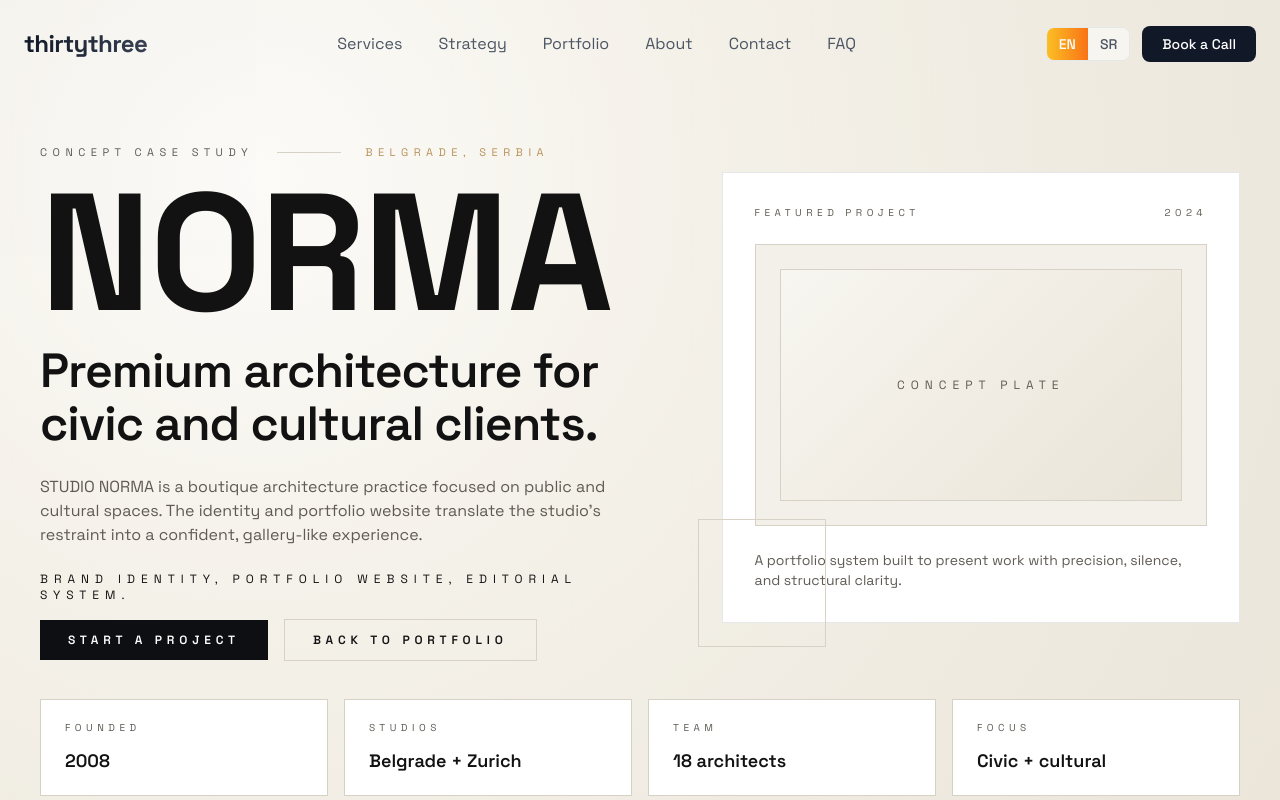
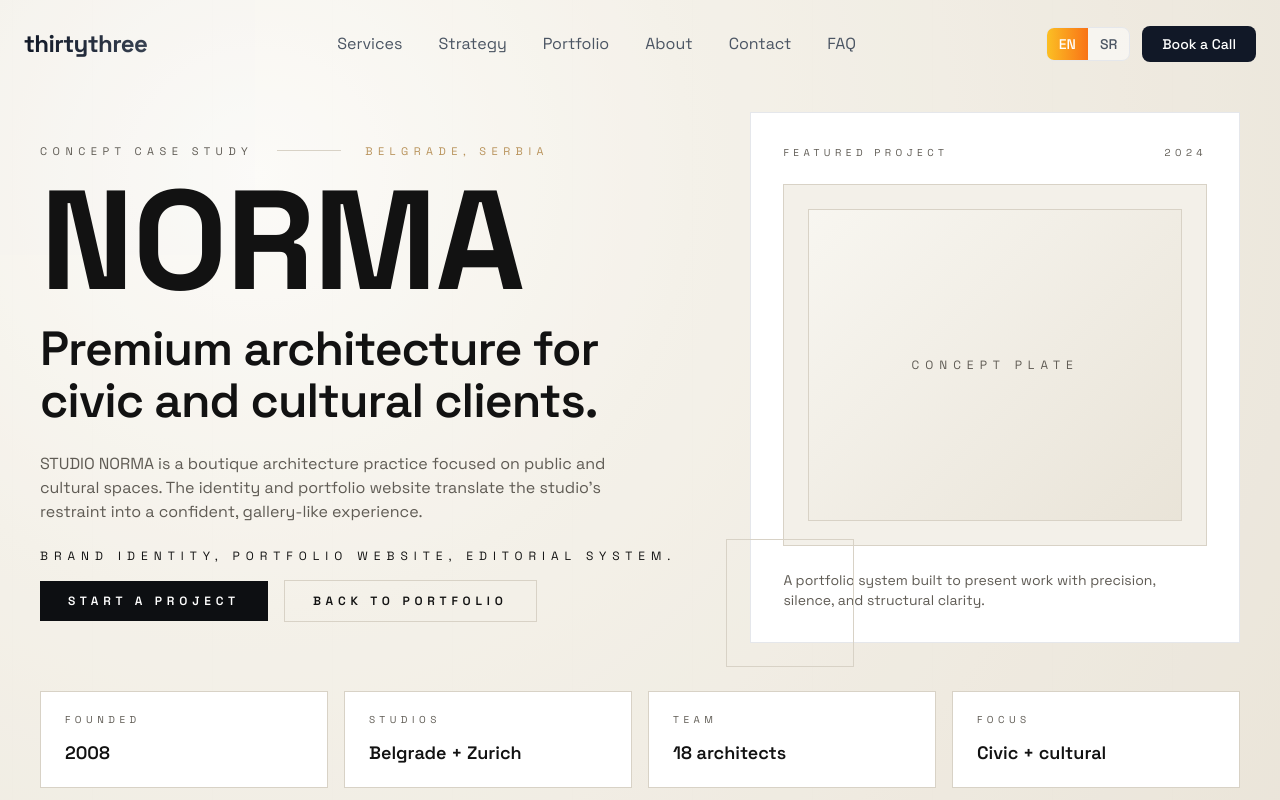
Before and after one commit to nemanja1033/thirtythree, a React (Vite) app: page /portfolio/studio-norma in a window 1280 px wide. Shown: the top 800 px of the page. Built offline with nearby package versions, Linux system fonts and the light colour scheme.

Commit message:
Update StudioNorma page

```diff
--- a/src/pages/StudioNorma.tsx
+++ b/src/pages/StudioNorma.tsx
@@ -392,7 +392,7 @@ export default function StudioNorma() {
     <div className="min-h-screen overflow-x-hidden" style={{ background: BASE }}>
       <Navbar />
 
-      <section ref={heroRef} className="relative overflow-hidden">
+      <section ref={heroRef} className="relative overflow-hidden min-h-screen flex items-center">
         <div className="absolute inset-0">
           <div
             className="absolute inset-0 opacity-70"
@@ -412,13 +412,13 @@ export default function StudioNorma() {
           />
         </div>
 
-        <motion.div style={{ y: heroShift }} className="relative z-10">
-          <div className="container mx-auto px-6 md:px-10 pt-28 md:pt-36 pb-16 md:pb-24">
+        <motion.div style={{ y: heroShift }} className="relative z-10 w-full">
+          <div className="container mx-auto px-6 md:px-10 pt-24 md:pt-28 pb-16 md:pb-20 flex flex-col justify-center min-h-screen">
             <motion.div
               initial="hidden"
               animate={heroInView ? "show" : "hidden"}
               variants={{ show: { transition: { staggerChildren: 0.12 } } }}
-              className="grid lg:grid-cols-[1.1fr,0.9fr] gap-12 items-center"
+              className="grid lg:grid-cols-[1.15fr,0.85fr] gap-12 items-center"
             >
               <motion.div variants={reveal} className="space-y-6">
                 <div className="flex items-center gap-6 text-[11px] uppercase tracking-[0.5em]" style={{ color: MUTED }}>
@@ -427,7 +427,7 @@ export default function StudioNorma() {
                   <span style={{ color: ACCENT }}>{t("norma.hero.location")}</span>
                 </div>
                 <motion.div
-                  className="text-[13vw] leading-[0.82] font-bold"
+                  className="text-[16vw] md:text-[14vw] lg:text-[11vw] leading-[0.82] font-bold"
                   style={{ color: INK }}
                   animate={reduceMotion ? {} : { letterSpacing: ["-0.02em", "0.02em", "-0.01em"] }}
                   transition={{ duration: 6, repeat: Infinity, ease: "easeInOut" }}
@@ -478,7 +478,7 @@ export default function StudioNorma() {
                     <span>{t("norma.hero.cardYear")}</span>
                   </div>
                   <div className="mt-6 border" style={{ borderColor: LINE, background: BASE }}>
-                    <div className="h-[240px] md:h-[280px] p-6">
+                    <div className="h-[280px] md:h-[360px] p-6">
                       <div
                         className="h-full w-full border"
                         style={{
```
